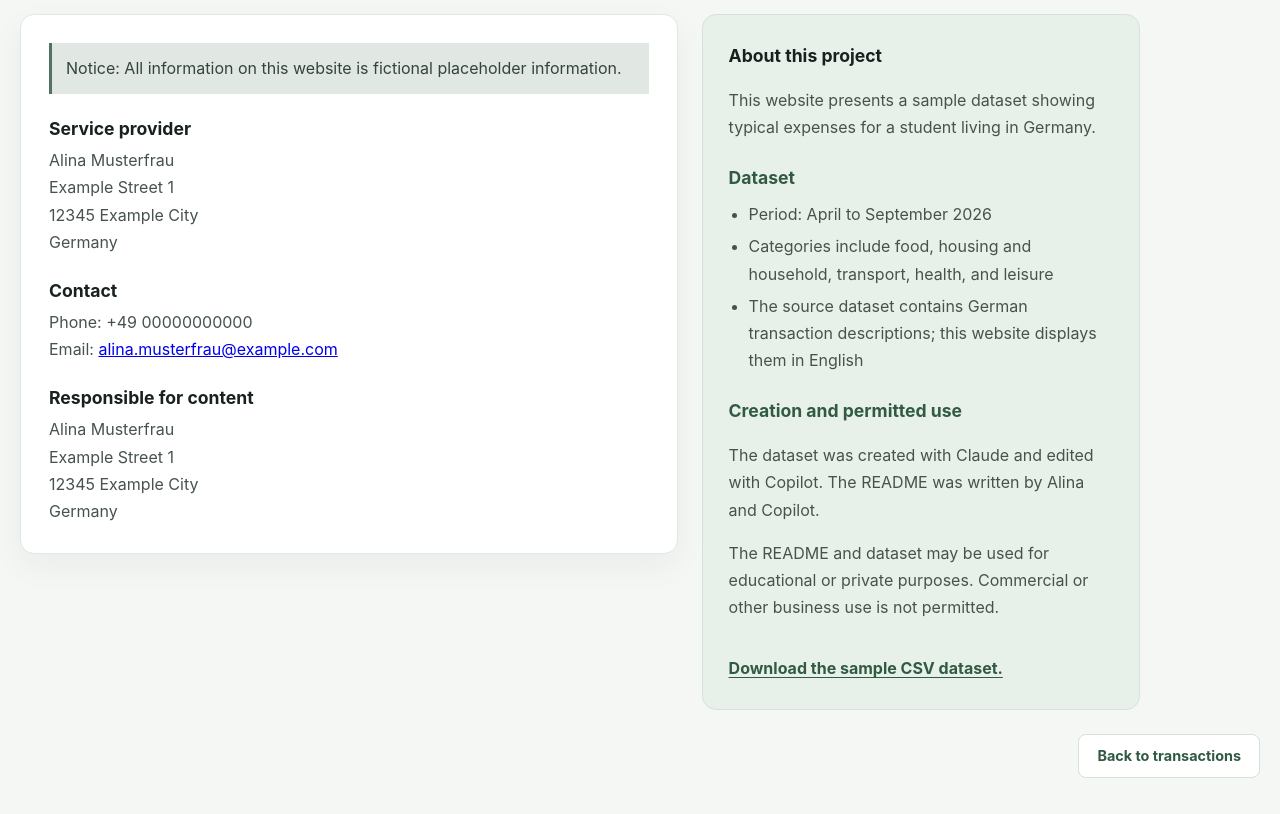
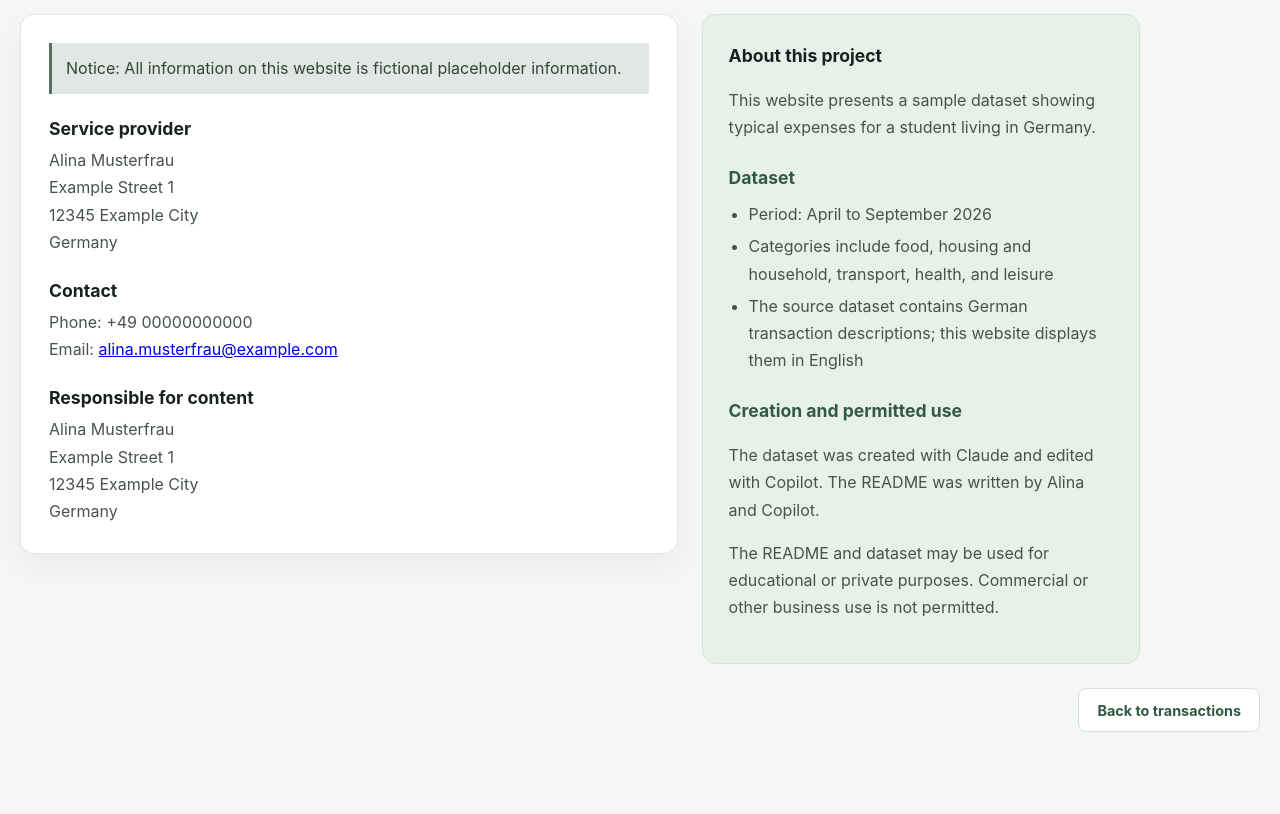
Before and after one commit to Alina997997/VibeCoding, a plain HTML site: page impressum.html in a window 1280 px wide. Shown: the part 230-1044 px from the top of the page. Drawn offline with Linux system fonts and the light colour scheme.

Commit message:
Dateidownload entfernt, da Datei auf altem Laptop ist.

```diff
--- a/impressum.html
+++ b/impressum.html
@@ -54,7 +54,6 @@
         <p>The dataset was created with Claude and edited with Copilot. The README was written by Alina and Copilot.</p>
         <p class="project-license">The README and dataset may be used for educational or private purposes. Commercial or other business use is not permitted.</p>
 
-        <a class="project-link" href="Banktransaktionen_Student_Dummy.csv">Download the sample CSV dataset.</a>
       </aside>
     </div>
 
```
